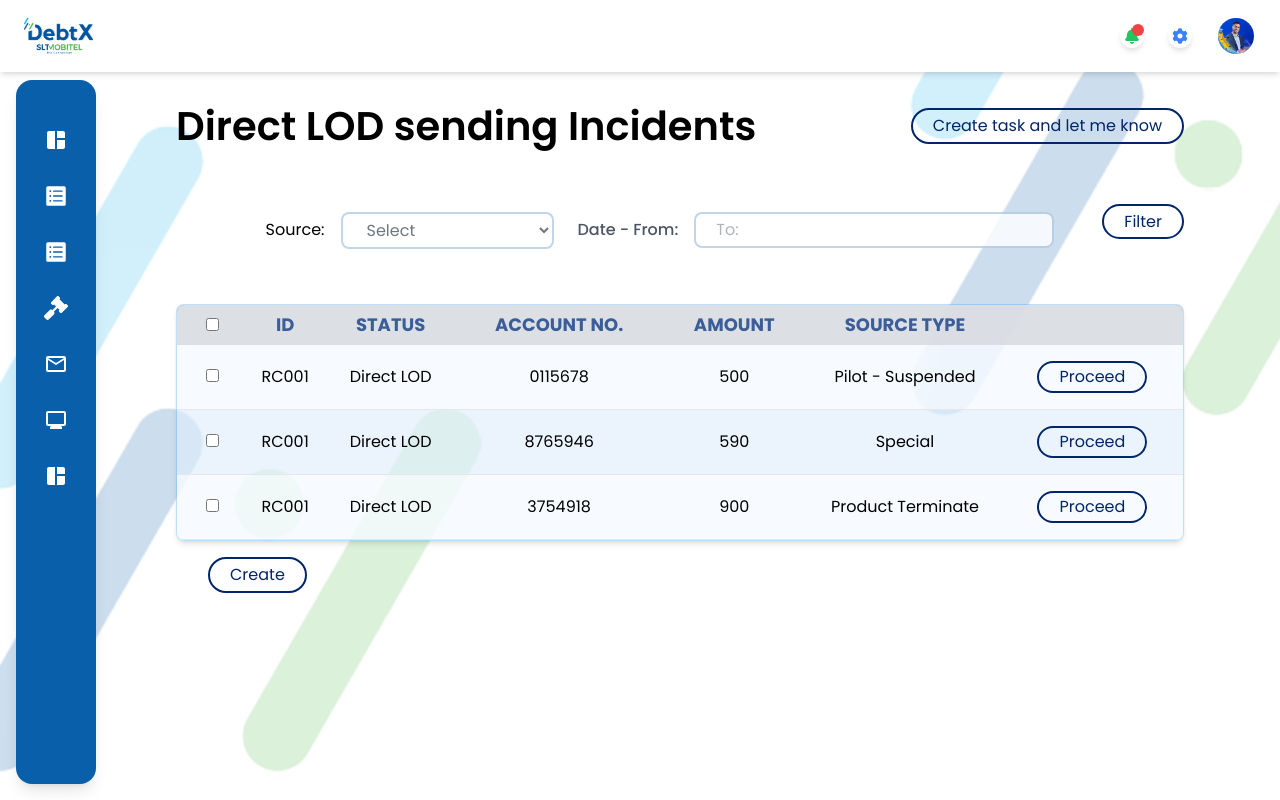
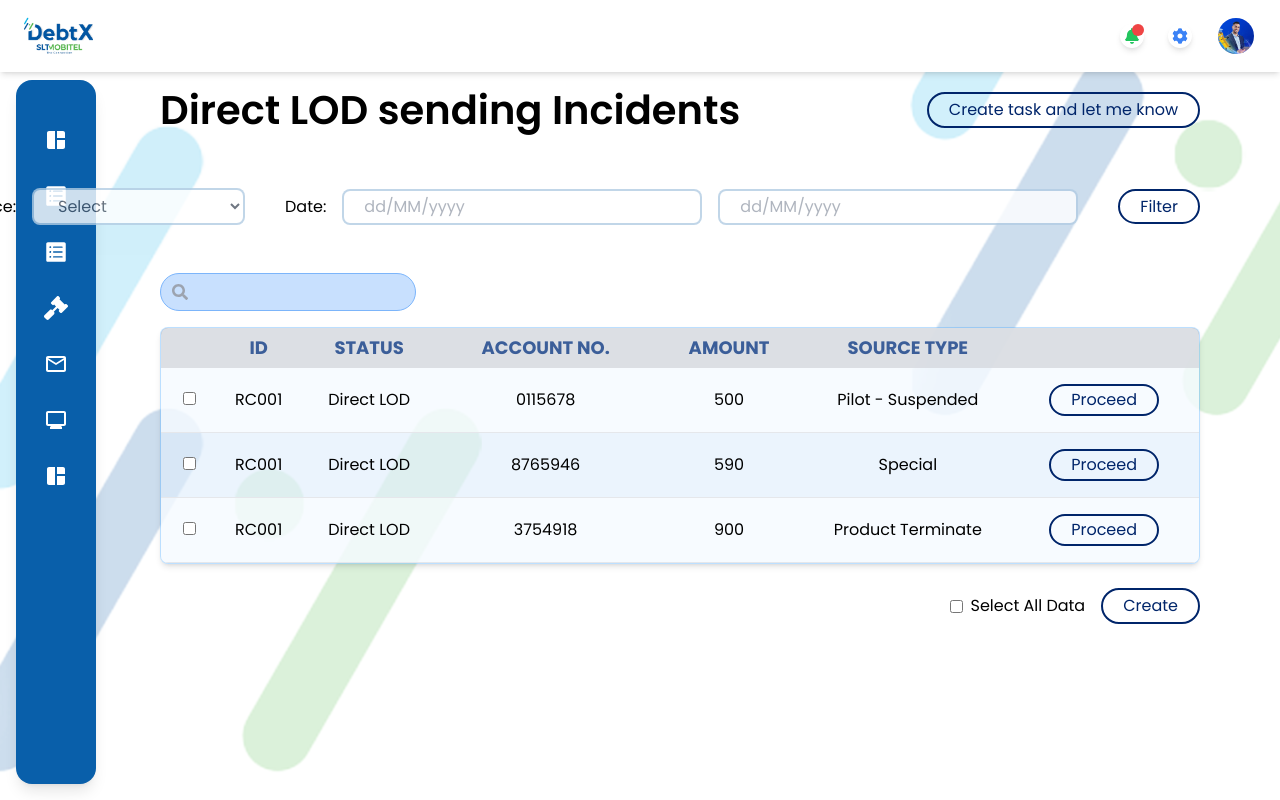
Before and after one commit to chathundichathu/DRS_TEST_integration, a React (Vite) app in the folder Debtx-configaration-frontend/: page /incident/directlod-sending-incident in a window 1280 px wide. Built offline with nearby package versions, Linux system fonts and the light colour scheme.

Commit message:
Update DirectLODSendingIncident.jsx

```diff
--- a/Debtx-configaration-frontend/src/pages/incident/DirectLODSendingIncident.jsx
+++ b/Debtx-configaration-frontend/src/pages/incident/DirectLODSendingIncident.jsx
@@ -29,13 +29,14 @@
             account_no: "3754918",
             amount: "900",
             source_type: "Product Terminate"
-        }
+        },
+
     ];
 
     // Filter state
-    const [startDate, setStartDate] = useState(null);
-    const [endDate, setEndDate] = useState(null);
-    const [filteredData, setFilteredData] = useState(tableData);
+    const [fromDate, setFromDate] = useState(null); //for date
+    const [toDate, setToDate] = useState(null);
+    const [error, setError] = useState("");
     const [selectAllData, setSelectAllData] = useState(false);
     const [selectedRows, setSelectedRows] = useState([]);
     const [searchQuery, setSearchQuery] = useState("");
@@ -44,64 +45,76 @@
 
     const rowsPerPage = 7; // Number of rows per page
 
-    // Filter data based on search query
-    const filteredSearchData = filteredData.filter((row) =>
+    // validation for date
+  const handleFromDateChange = (date) => {
+    if (toDate && date > toDate) {
+      setError("The 'From' date cannot be later than the 'To' date.");
+    } else {
+      setError("");
+      setFromDate(date);
+    }
+  };
+
+  // validation for date
+  const handleToDateChange = (date) => {
+    if (fromDate && date < fromDate) {
+      setError("The 'To' date cannot be earlier than the 'From' date.");
+    } else {
+      setError("");
+      setToDate(date);
+    }
+  };
+
+
+    //search fuction
+    const filteredData = tableData.filter((row) =>
         Object.values(row)
           .join(" ")
           .toLowerCase()
           .includes(searchQuery.toLowerCase())
       );
 
+
+
     // Calculate total pages
-    const pages = Math.ceil(filteredSearchData.length / rowsPerPage);
+    const pages = Math.ceil(filteredData.length / rowsPerPage);
 
-    // Get paginated data
-    const paginatedData = filteredSearchData.slice(
-        currentPage * rowsPerPage,
-        (currentPage + 1) * rowsPerPage
-    );
-
-    const handleFilter = () => {
-        if (startDate && endDate) {
-            const filtered = tableData.filter((row) => {
-                const assignedDate = new Date(row.assignedDate);
-                const endDate1 = new Date(row.endDate);
-                return assignedDate >= startDate && endDate1 <= endDate;
-            });
-            setFilteredData(filtered);
-            setCurrentPage(0); // Reset to first page after filtering
-        } else {
-            setFilteredData(tableData);
+    const handlePrevPage = () => {
+        if (currentPage > 0) {
+          setCurrentPage(currentPage - 1);
         }
       };
 
       const handleNextPage = () => {
-        setCurrentPage((prev) => Math.min(prev + 1, pages - 1));
-    };
-
-    const handlePrevPage = () => {
-        setCurrentPage((prev) => Math.max(prev - 1, 0));
-    };
-
-    const handleRowCheckboxChange = (caseId) => {
-        if (selectedRows.includes(caseId)) {
-            setSelectedRows(selectedRows.filter((id) => id !== caseId));
-        } else {
-            setSelectedRows([...selectedRows, caseId]);
+        if (currentPage < pages - 1) {
+          setCurrentPage(currentPage + 1);
         }
       };
 
-    const handleSelectAllDataChange = (e) => {
-        setSelectAllData(e.target.checked);
-        if (e.target.checked) {
-            setSelectedRows(filteredData.map(row => row.id));
+      const startIndex = currentPage * rowsPerPage;
+      const endIndex = startIndex + rowsPerPage;
+      const paginatedData = filteredData.slice(startIndex, endIndex);
+
+    const handleRowCheckboxChange = (id) => {
+        if (selectedRows.includes(id)) {
+          setSelectedRows(selectedRows.filter((rowId) => rowId !== id));
         } else {
-            setSelectedRows([]);
+          setSelectedRows([...selectedRows, id]);
         }
       };
 
+      const handleSelectAllDataChange = () => {
+        if (selectAllData) {
+          setSelectedRows([]); // Clear all selections
+        } else {
+          setSelectedRows(filteredData.map((row) => row.id)); // Select all visible rows
+        }
+        setSelectAllData(!selectAllData);
+      };
+
+
     return (
-        <div className={`p-4 ${GlobalStyle.fontPoppins}`}>
+        <div className={GlobalStyle.fontPoppins}>
             <div className="flex justify-between items-center w-full">
                 <h1 className={`${GlobalStyle.headingLarge} m-0`}>Direct LOD sending Incidents</h1>
                 <Link
@@ -113,7 +126,8 @@
             </div>
 
             {/* Filter Section */}
-            <div className="flex justify-end gap-10 my-12">
+            <div className="flex justify-end gap-10 my-12 items-center">
+  {/* Source Dropdown */}
   <div className="flex items-center gap-4">
     <label>Source:</label>
     <select
@@ -126,45 +140,64 @@
       <option value="Special">Special</option>
       <option value="Product Terminate">Product Terminate</option>
     </select>
+  </div>
 
-                    <div className={GlobalStyle.datePickerContainer}>
-                        <label className={GlobalStyle.dataPickerDate}>Date - From:</label>
+  {/* Date Picker Section */}
+  <div className="flex items-center gap-4">
+    <label>Date:</label>
     <DatePicker
-                            selected={startDate}
-                            onChange={(date) => setStartDate(date)}
+      selected={fromDate}
+      onChange={handleFromDateChange}
       dateFormat="dd/MM/yyyy"
-                            placeholderText="To:"
+      placeholderText="dd/MM/yyyy"
       className={GlobalStyle.inputText}
     />
+    <DatePicker
+      selected={toDate}
+      onChange={handleToDateChange}
+      dateFormat="dd/MM/yyyy"
+      placeholderText="dd/MM/yyyy"
+      className={GlobalStyle.inputText}
+    />
+    {error && <span className={GlobalStyle.errorText}>{error}</span>}
   </div>
-                </div>
+
+  {/* Filter Button */}
   <button
     className={`${GlobalStyle.buttonPrimary} h-[35px]`}
-                    onClick={handleFilter}
+    onClick={() => {}}
   >
     Filter
   </button>
 </div>
 
+
             {/* Table Section */}
+            <div className="flex flex-col">
+                {/* Search Bar Section */}
+        <div className="mb-4 flex justify-start">
+          <div className={GlobalStyle.searchBarContainer}>
+            <input
+              type="text"
+              placeholder=""
+              value={searchQuery}
+              onChange={(e) => setSearchQuery(e.target.value)}
+              className={GlobalStyle.inputSearch}
+            />
+            <FaSearch className={GlobalStyle.searchBarIcon} />
+          </div>
+        </div>
             <div className={GlobalStyle.tableContainer}>
                 <table className={GlobalStyle.table}>
                     <thead className={GlobalStyle.thead}>
                         <tr>
-                            <th className={GlobalStyle.tableHeader}>
-                                <input
-                                    type="checkbox"
-                                    className="rounded-lg"
-                                    checked={selectAllData}
-                                    onChange={handleSelectAllDataChange}
-                                />
-                            </th>
-                            <th className={GlobalStyle.tableHeader}>ID</th>
-                            <th className={GlobalStyle.tableHeader}>Status</th>
-                            <th className={GlobalStyle.tableHeader}>Account No.</th>
-                            <th className={GlobalStyle.tableHeader}>Amount</th>
-                            <th className={GlobalStyle.tableHeader}>Source Type</th>
-                            <th className={GlobalStyle.tableHeader}></th>
+                            <th scope="col" className={GlobalStyle.tableHeader}></th>
+                            <th scope='col' className={GlobalStyle.tableHeader}>ID</th>
+                            <th scope='col' className={GlobalStyle.tableHeader}>Status</th>
+                            <th scope='col' className={GlobalStyle.tableHeader}>Account No.</th>
+                            <th scope='col' className={GlobalStyle.tableHeader}>Amount</th>
+                            <th scope='col' className={GlobalStyle.tableHeader}>Source Type</th>
+                            <th scope='col' className={GlobalStyle.tableHeader}></th>
                         </tr>
                     </thead>
                     <tbody>
@@ -180,7 +213,7 @@
                                 <td className={GlobalStyle.tableData}>
                                 <input
                       type="checkbox"
-                                        className="rounded-lg"
+                      className={"rounded-lg"}
                       checked={selectedRows.includes(row.id)}
                       onChange={() => handleRowCheckboxChange(row.id)}
                     />
@@ -192,10 +225,16 @@
                                 </td>
                                 <td className={GlobalStyle.tableData}>{row.status}</td>
                                 <td className={GlobalStyle.tableData}>{row.account_no}</td>
-                                <td className={GlobalStyle.tableData}>{row.amount}</td>
+                                <td className={GlobalStyle.tableData}>
+  {new Intl.NumberFormat('en-US').format(row.amount)}
+</td>
+
                                 <td className={GlobalStyle.tableData}>{row.source_type}</td>
                                 <td className={`${GlobalStyle.tableData} text-center px-6 py-4`}>
-                                    <button className={`${GlobalStyle.buttonPrimary} mx-auto`}>
+                                <button
+                      className={`${GlobalStyle.buttonPrimary} mx-auto`}
+                      onClick={""}
+                    >
                       Proceed
                     </button>
                                 </td>
@@ -203,7 +242,7 @@
                         ))}
                         {paginatedData.length === 0 && (
                             <tr>
-                                <td colSpan="7" className="text-center py-4">
+                                <td colSpan="6" className="text-center py-4">
                                     No results found
                                 </td>
                             </tr>
@@ -211,9 +250,45 @@
                     </tbody>
                 </table>
             </div>
+            </div>
+
+            {/* Navigation Buttons */}
+      {filteredData.length > rowsPerPage && (
+        <div className={GlobalStyle.navButtonContainer}>
+          <button
+            className={GlobalStyle.navButton}
+            onClick={handlePrevPage}
+            disabled={currentPage === 0}
+          >
+            <FaArrowLeft />
+          </button>
+          <span>
+            Page {currentPage + 1} of {pages}
+          </span>
+          <button
+            className={GlobalStyle.navButton}
+            onClick={handleNextPage}
+            disabled={currentPage === pages - 1}
+          >
+            <FaArrowRight />
+          </button>
+        </div>
+      )}
 
 
-                <div className="flex items-center p-4">
+<div className="flex justify-end items-center w-full mt-6">
+        {/* Select All Data Checkbox */}
+        <label className="flex items-center gap-2">
+        <input
+  type="checkbox"
+  className="rounded-lg"
+  checked={selectAllData || filteredData.every((row) => selectedRows.includes(row.id))} // Reflect selection state
+  onChange={handleSelectAllDataChange}
+/>
+
+          Select All Data
+        </label>
+
         <Link
           className={`${GlobalStyle.buttonPrimary} ml-4`}
           to="/lod/ftllod/ftllod/downloadcreateftllod"
```
Lines whose indentation alone changed are shown as unchanged.
